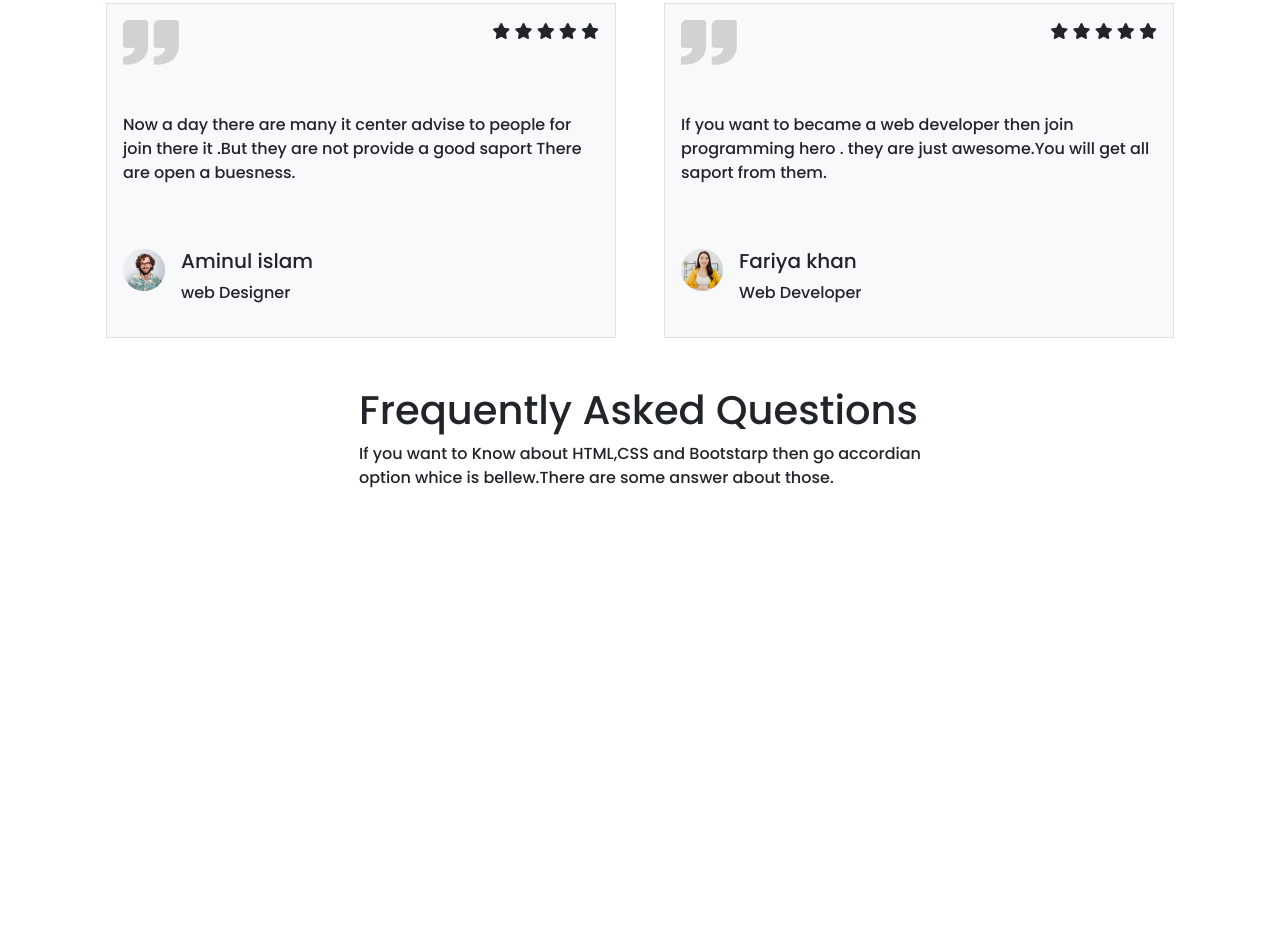
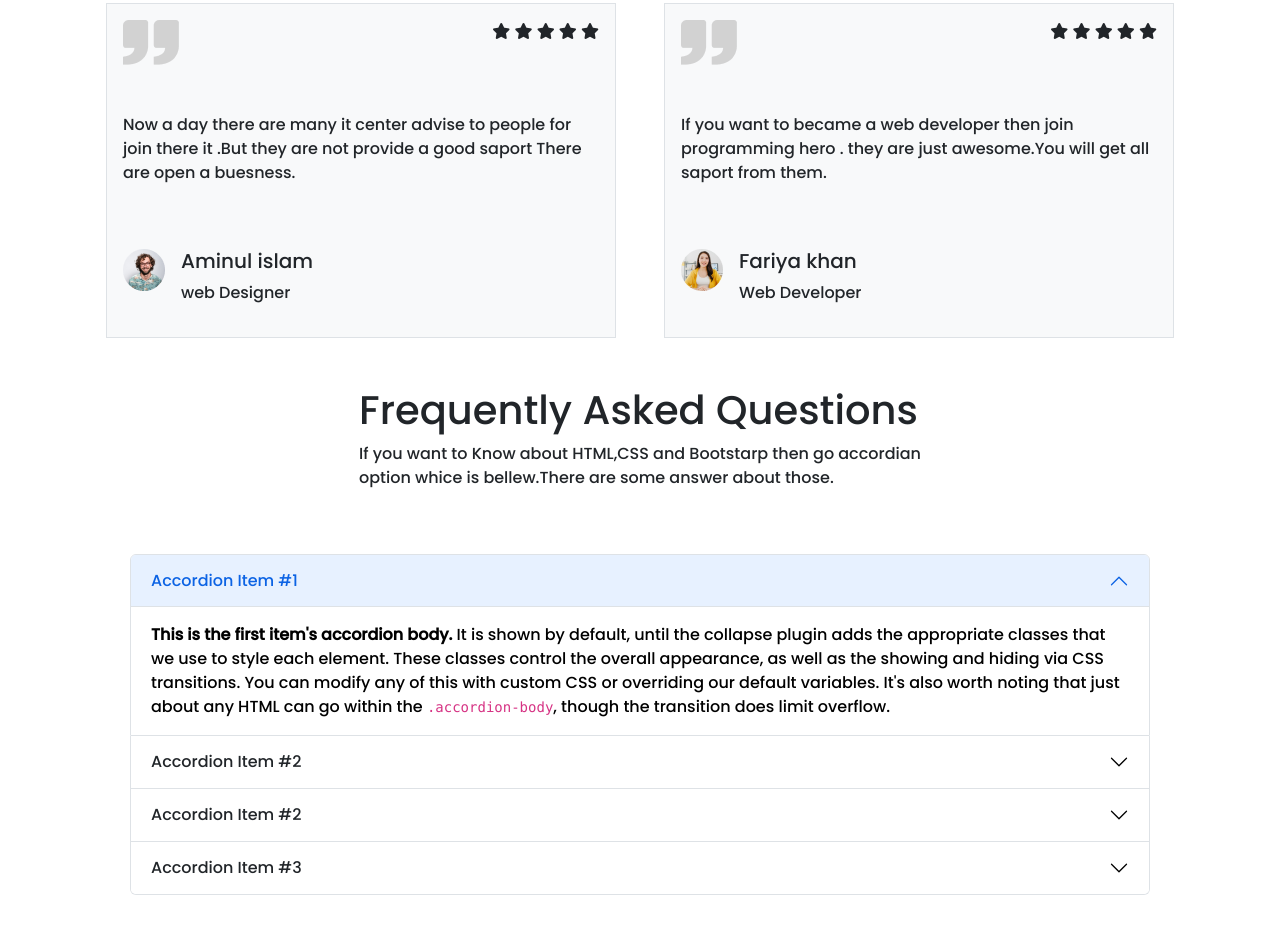
Before and after one commit to AminulIslamorange/become-a-web-devloper, a plain HTML site: page index.html in a window 1280 px wide. Shown: the part 3660-4593 px from the top of the page. Before the commit the page ends 4214 px from the top, so only its background shows below. Drawn offline with nearby package versions, Linux system fonts and the light colour scheme.

Commit message:
accordian commit

```diff
--- a/index.html
+++ b/index.html
@@ -539,7 +539,86 @@
 
 
         <!-- Accordian Section Start Now -->
-        <section class="container">
+        <section class="container my-5">
+
+            <div class="accordion ms-5 me-5" id="accordionExample">
+                <div class="accordion-item">
+                    <h2 class="accordion-header" id="headingOne">
+                        <button class="accordion-button" type="button" data-bs-toggle="collapse"
+                            data-bs-target="#collapseOne" aria-expanded="true" aria-controls="collapseOne">
+                            Accordion Item #1
+                        </button>
+                    </h2>
+                    <div id="collapseOne" class="accordion-collapse collapse show" aria-labelledby="headingOne"
+                        data-bs-parent="#accordionExample">
+                        <div class="accordion-body">
+                            <strong>This is the first item's accordion body.</strong> It is shown by default, until the
+                            collapse plugin adds the appropriate classes that we use to style each element. These
+                            classes control the overall appearance, as well as the showing and hiding via CSS
+                            transitions. You can modify any of this with custom CSS or overriding our default variables.
+                            It's also worth noting that just about any HTML can go within the
+                            <code>.accordion-body</code>, though the transition does limit overflow.
+                        </div>
+                    </div>
+                </div>
+                <div class="accordion-item">
+                    <h2 class="accordion-header" id="headingTwo">
+                        <button class="accordion-button collapsed" type="button" data-bs-toggle="collapse"
+                            data-bs-target="#collapseTwo" aria-expanded="false" aria-controls="collapseTwo">
+                            Accordion Item #2
+                        </button>
+                    </h2>
+                    <div id="collapseTwo" class="accordion-collapse collapse" aria-labelledby="headingTwo"
+                        data-bs-parent="#accordionExample">
+                        <div class="accordion-body">
+                            <strong>This is the second item's accordion body.</strong> It is hidden by default, until
+                            the collapse plugin adds the appropriate classes that we use to style each element. These
+                            classes control the overall appearance, as well as the showing and hiding via CSS
+                            transitions. You can modify any of this with custom CSS or overriding our default variables.
+                            It's also worth noting that just about any HTML can go within the
+                            <code>.accordion-body</code>, though the transition does limit overflow.
+                        </div>
+                    </div>
+                </div>
+                <div class="accordion-item">
+                    <h2 class="accordion-header" id="headingTwo">
+                        <button class="accordion-button collapsed" type="button" data-bs-toggle="collapse"
+                            data-bs-target="#collapseTwo" aria-expanded="false" aria-controls="collapseTwo">
+                            Accordion Item #2
+                        </button>
+                    </h2>
+                    <div id="collapseTwo" class="accordion-collapse collapse" aria-labelledby="headingTwo"
+                        data-bs-parent="#accordionExample">
+                        <div class="accordion-body">
+                            <strong>This is the second item's accordion body.</strong> It is hidden by default, until
+                            the collapse plugin adds the appropriate classes that we use to style each element. These
+                            classes control the overall appearance, as well as the showing and hiding via CSS
+                            transitions. You can modify any of this with custom CSS or overriding our default variables.
+                            It's also worth noting that just about any HTML can go within the
+                            <code>.accordion-body</code>, though the transition does limit overflow.
+                        </div>
+                    </div>
+                </div>
+                <div class="accordion-item">
+                    <h2 class="accordion-header" id="headingThree">
+                        <button class="accordion-button collapsed" type="button" data-bs-toggle="collapse"
+                            data-bs-target="#collapseThree" aria-expanded="false" aria-controls="collapseThree">
+                            Accordion Item #3
+                        </button>
+                    </h2>
+                    <div id="collapseThree" class="accordion-collapse collapse" aria-labelledby="headingThree"
+                        data-bs-parent="#accordionExample">
+                        <div class="accordion-body">
+                            <strong>This is the third item's accordion body.</strong> It is hidden by default, until the
+                            collapse plugin adds the appropriate classes that we use to style each element. These
+                            classes control the overall appearance, as well as the showing and hiding via CSS
+                            transitions. You can modify any of this with custom CSS or overriding our default variables.
+                            It's also worth noting that just about any HTML can go within the
+                            <code>.accordion-body</code>, though the transition does limit overflow.
+                        </div>
+                    </div>
+                </div>
+            </div>
 
 
         </section>
```
